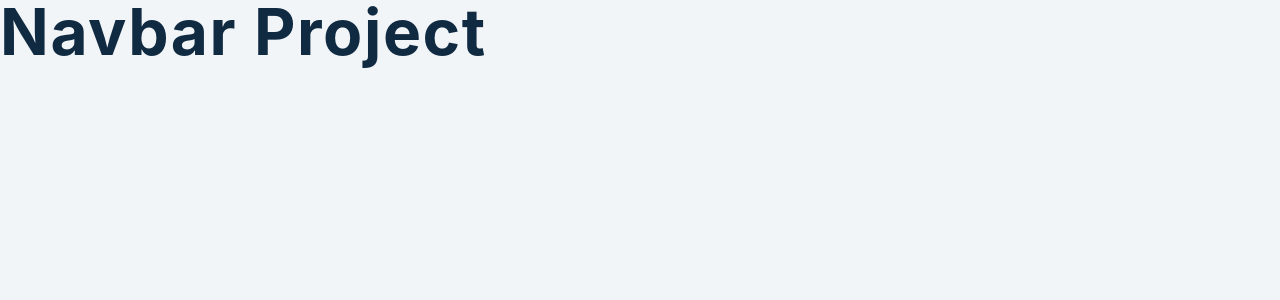
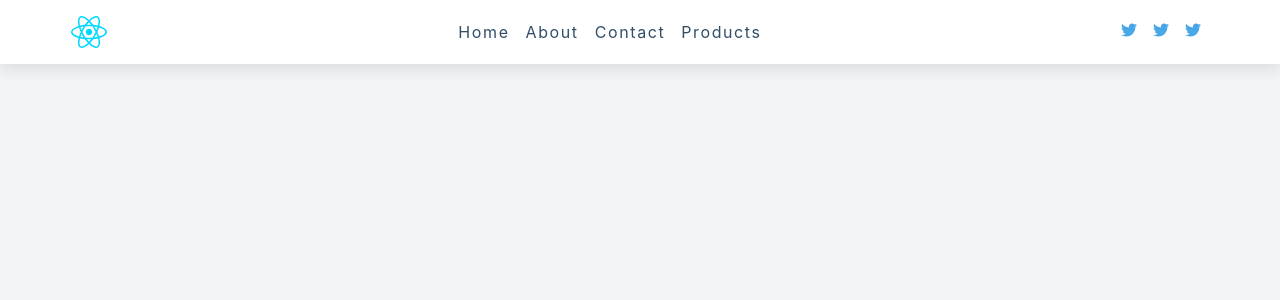
Before and after one commit to omar-zeineddine/react-mini-projects, a React (Vite) app: page / in a window 1280 px wide. Shown: the top 300 px of the page. Built offline with nearby package versions, Linux system fonts and the light colour scheme.

Commit message:
feat - add basic nav structure

```diff
--- a/src/App.jsx
+++ b/src/App.jsx
@@ -3,7 +3,7 @@
 function App() {
   return (
     <div>
-      <h1>Navbar project</h1>
+      <Navbar />
     </div>
   );
 }
--- a/src/components/Navbar.jsx
+++ b/src/components/Navbar.jsx
@@ -1,10 +1,56 @@
 import { useState, useRef, useEffect } from "react";
 import { FaBars, FaTwitter } from "react-icons/fa";
-import { links, social } from "./data";
-import logo from "./logo.svg";
+// import { links, social } from "../data/data";
+import logo from "../assets/react.svg";
 
 const Navbar = () => {
-  return <h4>navbar</h4>;
+  return (
+    <nav>
+      <div className="nav-center">
+        <div className="nav-header">
+          <img src={logo} alt="logo" />
+          <button className="nav-toggle">
+            <FaBars />
+          </button>
+        </div>
+
+        <div className="links-container show-container">
+          <ul className="links">
+            <li>
+              <a href="#">home</a>
+            </li>
+            <li>
+              <a href="#">about</a>
+            </li>
+            <li>
+              <a href="#">contact</a>
+            </li>
+            <li>
+              <a href="#">products</a>
+            </li>
+          </ul>
+        </div>
+
+        <ul className="social-icons">
+          <li>
+            <a href="https://www.twitter.com">
+              <FaTwitter />
+            </a>
+          </li>
+          <li>
+            <a href="https://www.twitter.com">
+              <FaTwitter />
+            </a>
+          </li>
+          <li>
+            <a href="https://www.twitter.com">
+              <FaTwitter />
+            </a>
+          </li>
+        </ul>
+      </div>
+    </nav>
+  );
 };
 
 export default Navbar;
--- a/src/data/data.js
+++ b/src/data/data.js
@@ -1,4 +1,5 @@
 import { FaBehance, FaFacebook, FaLinkedin, FaTwitter } from "react-icons/fa";
+
 export const links = [
   {
     id: 1,
```
